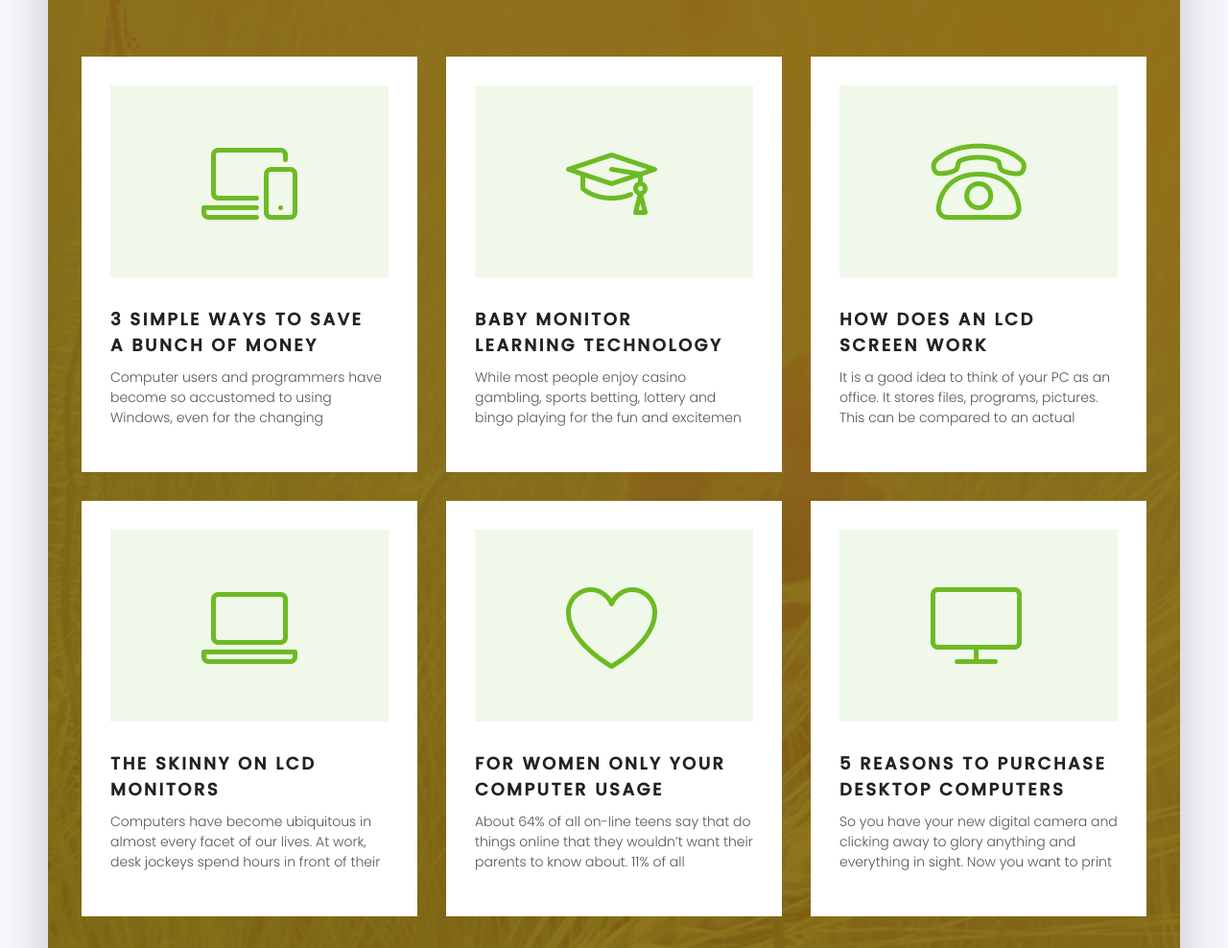
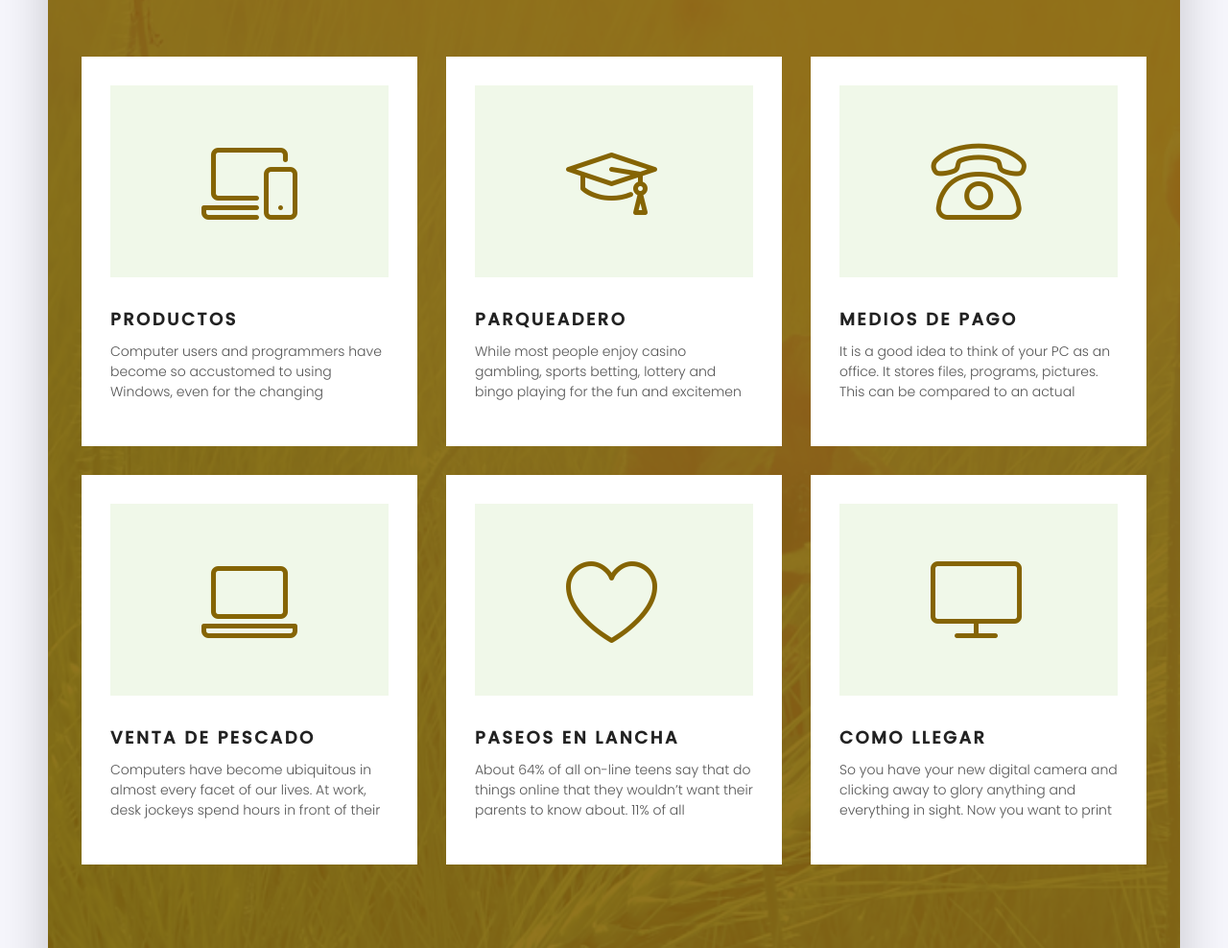
Before and after one commit to SoyDorking/kzlapreferida, a website: page lapreferida/index.html in a window 1280 px wide. Shown: the part 1720-2708 px from the top of the page at 96% size. Drawn offline with nearby package versions, Linux system fonts and the light colour scheme.

Commit message:
update 103 754

```diff
--- a/lapreferida/css/custom.css
+++ b/lapreferida/css/custom.css
@@ -33,3 +33,7 @@
 }
 
 .feature-area .overlay-bg {background: #856404e3 !important;}
+
+.feature-area .lnr {color:#856404 !important;}
+
+.feature-area .icon:hover {background: #856404cc !important;}
--- a/lapreferida/index.html
+++ b/lapreferida/index.html
@@ -123,7 +123,7 @@ pescado es la base principal de nuestro sazón.</h6>
 								<span class="lnr lnr-laptop-phone"></span>
 							</div>
 							<div class="desc">
-								<h2 class="text-uppercase">3 Simple Ways To Save <br> A Bunch Of Money</h2>
+								<h2 class="text-uppercase">Productos</h2>
 								<p>
 									Computer users and programmers have become so accustomed to using Windows, even for the changing
 								</p>
@@ -136,7 +136,7 @@ pescado es la base principal de nuestro sazón.</h6>
 								<span class="lnr lnr-graduation-hat"></span>
 							</div>
 							<div class="desc">
-								<h2 class="text-uppercase">Baby Monitor <br>Learning Technology</h2>
+								<h2 class="text-uppercase">Parqueadero</h2>
 								<p>
 									While most people enjoy casino gambling, sports betting, lottery and bingo playing for the fun and excitemen
 								</p>
@@ -149,8 +149,7 @@ pescado es la base principal de nuestro sazón.</h6>
 								<span class="lnr lnr-phone"></span>
 							</div>
 							<div class="desc">
-								<h2 class="text-uppercase">How Does An Lcd
-								<br>Screen Work</h2>
+								<h2 class="text-uppercase">Medios de pago</h2>
 								<p>
 									It is a good idea to think of your PC as an office. It stores files, programs, pictures. This can be compared to an actual
 								</p>
@@ -163,7 +162,7 @@ pescado es la base principal de nuestro sazón.</h6>
 								<span class="lnr lnr-laptop"></span>
 							</div>
 							<div class="desc">
-								<h2 class="text-uppercase">The Skinny On Lcd <br>Monitors</h2>
+								<h2 class="text-uppercase">Venta de pescado</h2>
 								<p>
 									Computers have become ubiquitous in almost every facet of our lives. At work, desk jockeys spend hours in front of their
 								</p>
@@ -176,7 +175,7 @@ pescado es la base principal de nuestro sazón.</h6>
 								<span class="lnr lnr-heart"></span>
 							</div>
 							<div class="desc">
-								<h2 class="text-uppercase">For Women Only Your<br>Computer Usage</h2>
+								<h2 class="text-uppercase">Paseos en lancha</h2>
 								<p>
 									About 64% of all on-line teens say that do things online that they wouldn’t want their parents to know about.   11% of all
 								</p>
@@ -189,7 +188,7 @@ pescado es la base principal de nuestro sazón.</h6>
 								<span class="lnr lnr-screen"></span>
 							</div>
 							<div class="desc">
-								<h2 class="text-uppercase">5 Reasons To Purchase<br> Desktop Computers</h2>
+								<h2 class="text-uppercase">Como llegar</h2>
 								<p>
 									So you have your new digital camera and clicking away to glory anything and everything in sight. Now you want to print
 								</p>
```
